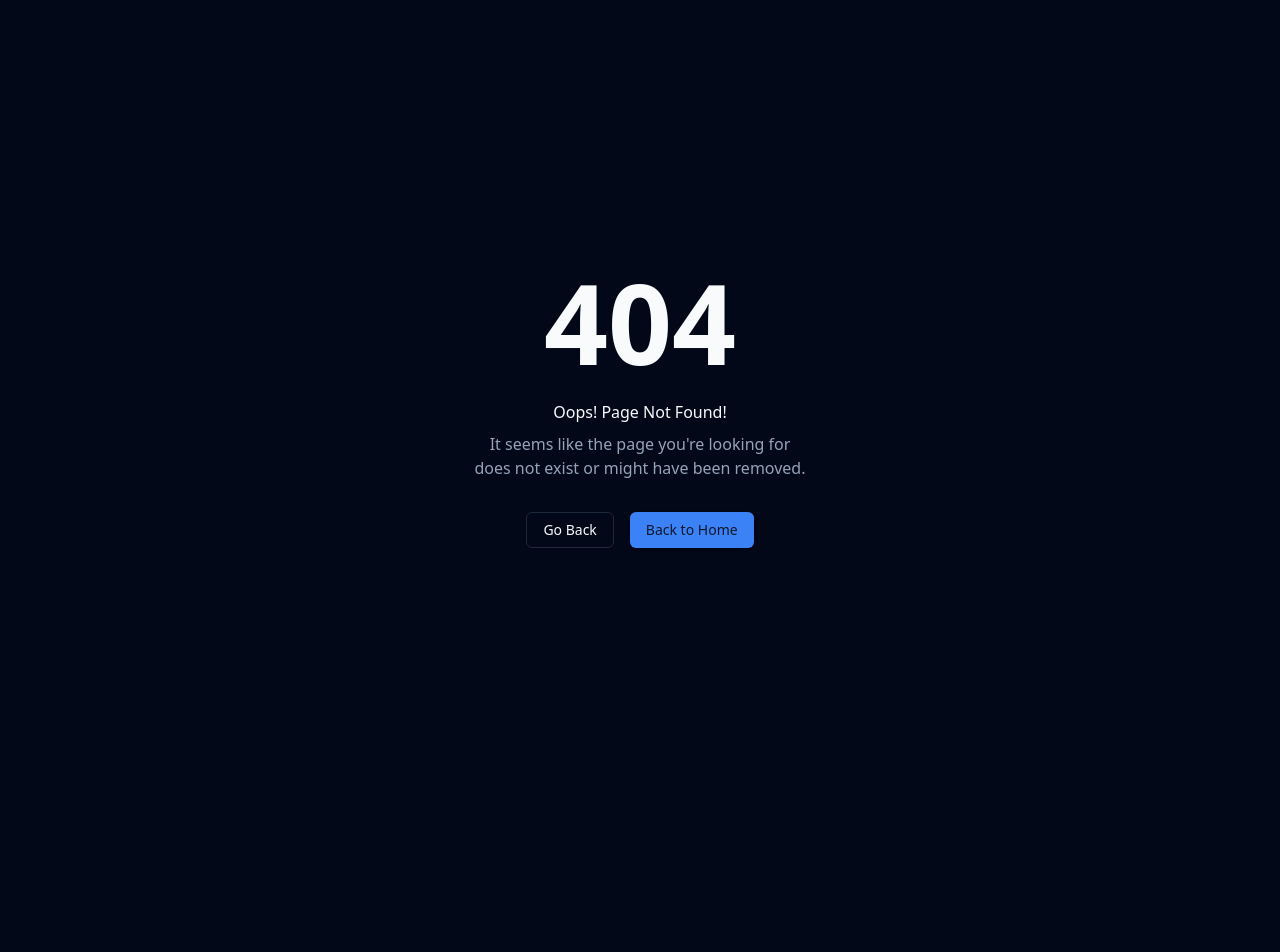
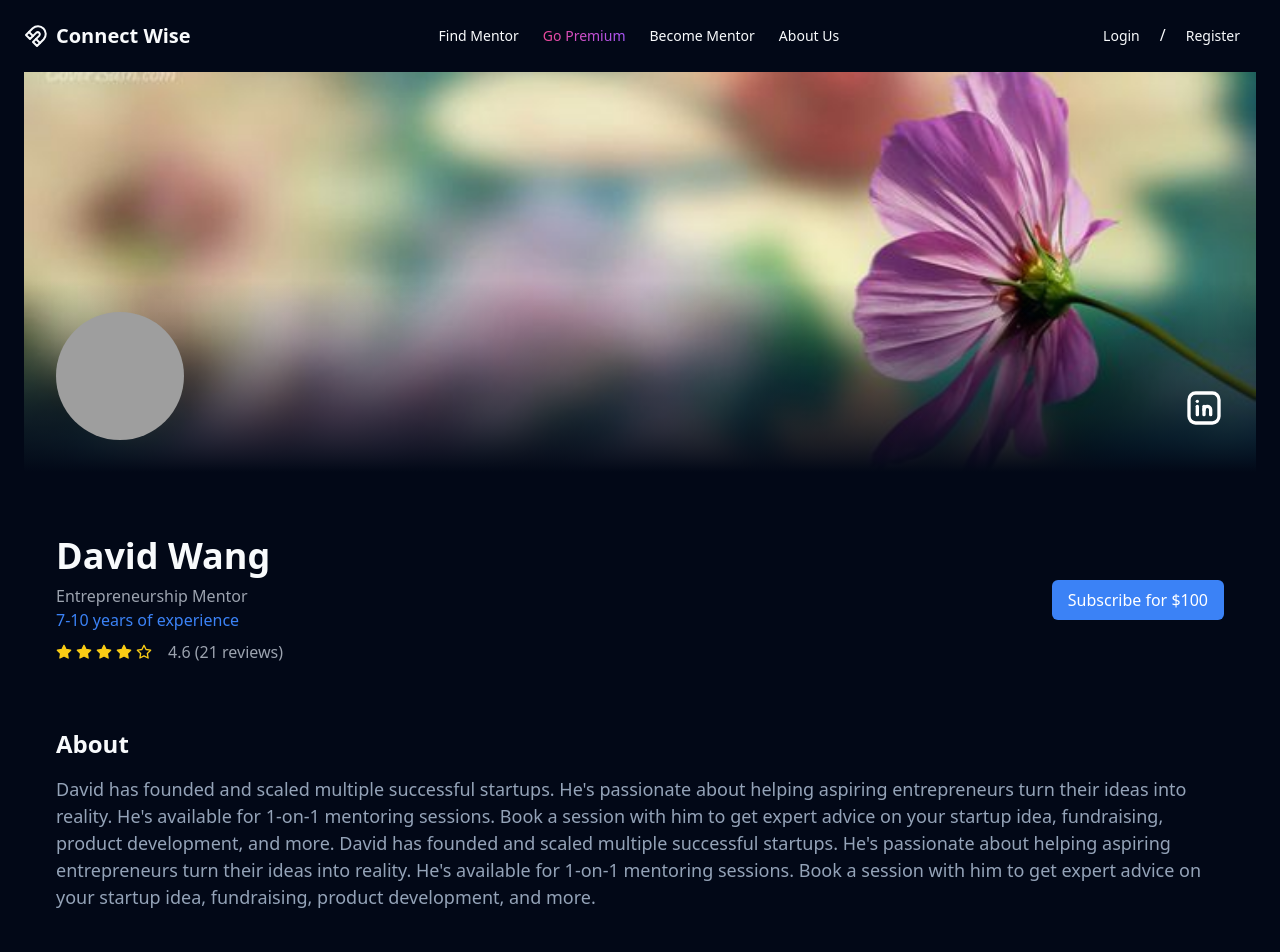
Before and after one commit to aliraza5490/connect-wise-frontend, a React (Vite) app: page /profile/1 in a window 1280 px wide. Before the commit this address had no page. Shown: the top 952 px of the page. Before the commit the page ends 800 px from the top, so only its background shows below. Built offline with nearby package versions, Linux system fonts and the light colour scheme; grey boxes are pictures that could not be loaded.

Commit message:
update landing page

```diff
--- a/src/pages/Landing.jsx
+++ b/src/pages/Landing.jsx
@@ -11,7 +11,7 @@ import { Input } from '@/components/ui/input';
 import { truncateText } from '@/utils/helpers';
 import { MagnetIcon } from 'lucide-react';
 import { useEffect } from 'react';
-import { Link, useParams } from 'react-router-dom';
+import { Link, useNavigate, useParams } from 'react-router-dom';
 
 const featuredMentors = [
   {
@@ -132,6 +132,17 @@ const browseMentors = [
 export default function Landing() {
   const pathnameID = window.location.hash;
   const params = useParams();
+  const navigate = useNavigate();
+
+  const handleSearch = (event) => {
+    event.preventDefault();
+    const formData = new FormData(event.target);
+    const searchQuery = formData.get('search');
+    console.log('Search Query:', searchQuery);
+    navigate(`/search`, {
+      state: { searchQuery },
+    });
+  };
 
   useEffect(() => {
     if (pathnameID === '#browse-mentors') {
@@ -178,7 +189,7 @@ export default function Landing() {
             />
           </div>
         </section>
-        <section className="w-full py-12 md:py-24 lg:py-32 bg-gray-100 dark:bg-gray-800">
+        <section className="w-full py-12 md:py-20 bg-gray-100 dark:bg-gray-800">
           <div className="container px-4 md:px-6">
             <div className="flex flex-col items-center justify-center space-y-4 text-center">
               <div className="space-y-2">
@@ -246,7 +257,9 @@ export default function Landing() {
                   </CardContent>
                   <CardFooter>
                     <div className="w-full flex items-center justify-between">
-                      <Button>View Profile</Button>
+                      <Link to={`/profile/${mentor.id}`}>
+                        <Button>View Profile</Button>
+                      </Link>
                       {/* Price /hr */}
                       <span className="text-gray-500 dark:text-gray-400">
                         ${mentor.price}/hr
@@ -258,7 +271,7 @@ export default function Landing() {
             </div>
           </div>
         </section>
-        <section id="browse-mentors" className="w-full py-12 md:py-24 lg:py-32">
+        <section id="browse-mentors" className="w-full py-12 md:py-20">
           <div className="container px-4 md:px-6">
             <div className="flex flex-col items-center justify-center space-y-4 text-center">
               <div className="space-y-2">
@@ -271,11 +284,12 @@ export default function Landing() {
                 </p>
               </div>
               <div className="w-full max-w-md space-y-2">
-                <form className="flex space-x-2">
+                <form onSubmit={handleSearch} className="flex space-x-2">
                   <Input
                     className="max-w-lg flex-1"
                     placeholder="Search by expertise or availability"
                     type="text"
+                    name="search"
                   />
                   <Button type="submit">Search</Button>
                 </form>
@@ -336,7 +350,9 @@ export default function Landing() {
                   </CardContent>
                   <CardFooter>
                     <div className="w-full flex justify-between items-center">
-                      <Button>View Profile</Button>
+                      <Link to={`/profile/${mentor.id}`}>
+                        <Button>View Profile</Button>
+                      </Link>
                       {/* Price /hr */}
                       <span className="text-gray-500 dark:text-gray-400">
                         ${mentor.price}/hr
--- a/src/pages/Profile.jsx
+++ b/src/pages/Profile.jsx
@@ -1,5 +1,6 @@
 import PageHeader from '@/components/PageHeader';
 import { Avatar, AvatarFallback, AvatarImage } from '@/components/ui/avatar';
+import { IconBrandLinkedin } from '@tabler/icons-react';
 
 export default function Profile() {
   const mentor = {
@@ -7,8 +8,8 @@ export default function Profile() {
     name: 'David Wang',
     expertise: 'Entrepreneurship Mentor',
     description:
-      "David has founded and scaled multiple successful startups. He's passionate about helping aspiring entrepreneurs turn their ideas into reality. He's available for 1-on-1 mentoring sessions.",
-    avatar: 'https://i.pravatar.cc/150?img=9',
+      "David has founded and scaled multiple successful startups. He's passionate about helping aspiring entrepreneurs turn their ideas into reality. He's available for 1-on-1 mentoring sessions. Book a session with him to get expert advice on your startup idea, fundraising, product development, and more. David has founded and scaled multiple successful startups. He's passionate about helping aspiring entrepreneurs turn their ideas into reality. He's available for 1-on-1 mentoring sessions. Book a session with him to get expert advice on your startup idea, fundraising, product development, and more.",
+    avatar: 'https://i.pravatar.cc/150?img=7',
     reviews: 21,
     rating: 4.6,
     price: 55,
@@ -25,7 +26,7 @@ export default function Profile() {
             height={400}
             className="w-full h-full object-cover"
           />
-          <div className="absolute bottom-0 left-0 w-full bg-gradient-to-t from-background to-transparent p-6 sm:p-8">
+          <div className="absolute bottom-0 left-0 w-full bg-gradient-to-t from-background to-transparent p-6 sm:p-8 flex items-end justify-between">
             <div className="flex items-center gap-4 justify-start">
               <Avatar className="h-24 w-24 sm:h-32 sm:w-32">
                 <AvatarImage alt={mentor.name} src={mentor.avatar} />
@@ -33,11 +34,21 @@ export default function Profile() {
                   {mentor.name.split(' ').map((name) => name[0])}
                 </AvatarFallback>
               </Avatar>
+            </div>
+            <div className=" rounded py-3 pl-5">
+              <IconBrandLinkedin className="w-10 h-10 text-white" />
+            </div>
+          </div>
+        </div>
+        <div className="grid gap-8 p-4 sm:p-8">
+          {/* Buy */}
+          <div className="flex items-center justify-between mt-8">
             <div>
-                <h3 className="text-xl font-bold">{mentor.name}</h3>
+              <h3 className="text-4xl mb-2 font-bold">{mentor.name}</h3>
               <p className="text-gray-500 dark:text-gray-400">
                 {mentor.expertise}
               </p>
+              <p className="text-primary mb-2">7-10 years of experience</p>
               <div className="flex flex-row items-center gap-4 text-gray-500 dark:text-gray-400 mr-auto">
                 <div className="flex items-center gap-1">
                   {[...Array(5)].map((_, index) => (
@@ -65,31 +76,16 @@ export default function Profile() {
                   {mentor.rating} ({mentor.reviews} reviews)
                 </span>
               </div>
-                <div className="flex items-center gap-2 mt-4">
+            </div>
             <button className="flex items-center gap-2 px-4 py-2 text-white bg-primary rounded-md">
-                    <span>Message Now</span>
+              <span>Subscribe for $100</span>
             </button>
           </div>
         </div>
-            </div>
-          </div>
-        </div>
-        <div className="grid gap-8 p-4 sm:p-8">
-          {/* Buy */}
-          <div className="flex items-center justify-between mt-8">
-            <div>
-              <span className="text-2xl font-bold">${mentor.price}</span>
-              <span className="text-gray-500 dark:text-gray-400">/hr</span>
-            </div>
-            <button className="flex items-center gap-2 px-4 py-2 text-white bg-primary rounded-md">
-              <span>Book a Session</span>
-            </button>
-          </div>
-        </div>
-        <div className="grid gap-8 p-4 sm:p-8">
+        <div className="grid gap-4 p-4 sm:p-8">
           <h2 className="text-2xl font-bold">About</h2>
           <div>
-            <p className="text-lg leading-loose text-muted-foreground">
+            <p className="text-lg leading-normal text-muted-foreground">
               {mentor.description}
             </p>
           </div>
--- a/src/pages/Search.jsx
+++ b/src/pages/Search.jsx
@@ -9,6 +9,8 @@ import {
 } from '@/components/ui/card';
 import { Input } from '@/components/ui/input';
 import { truncateText } from '@/utils/helpers';
+import { useState } from 'react';
+import { useLocation } from 'react-router-dom';
 
 const browseMentors = [
   {
@@ -79,6 +81,9 @@ const browseMentors = [
   },
 ];
 export default function About() {
+  const location = useLocation();
+  const [search, setSearch] = useState(location.state.searchQuery || '');
+
   return (
     <div className="flex flex-col min-h-[100dvh]">
       <PageHeader />
@@ -101,6 +106,8 @@ export default function About() {
                     className="max-w-lg flex-1"
                     placeholder="Search by expertise or availability"
                     type="text"
+                    value={search}
+                    onChange={(e) => setSearch(e.target.value)}
                   />
                   <Button type="submit">Search</Button>
                 </form>
--- a/src/router.jsx
+++ b/src/router.jsx
@@ -13,7 +13,7 @@ const router = createBrowserRouter([
     errorElement: <GeneralError />,
   },
   {
-    path: '/profile',
+    path: '/profile/:id',
     Component: lazy(() => import('./pages/Profile')),
     errorElement: <GeneralError />,
   },
```
Lines whose indentation alone changed are shown as unchanged.
